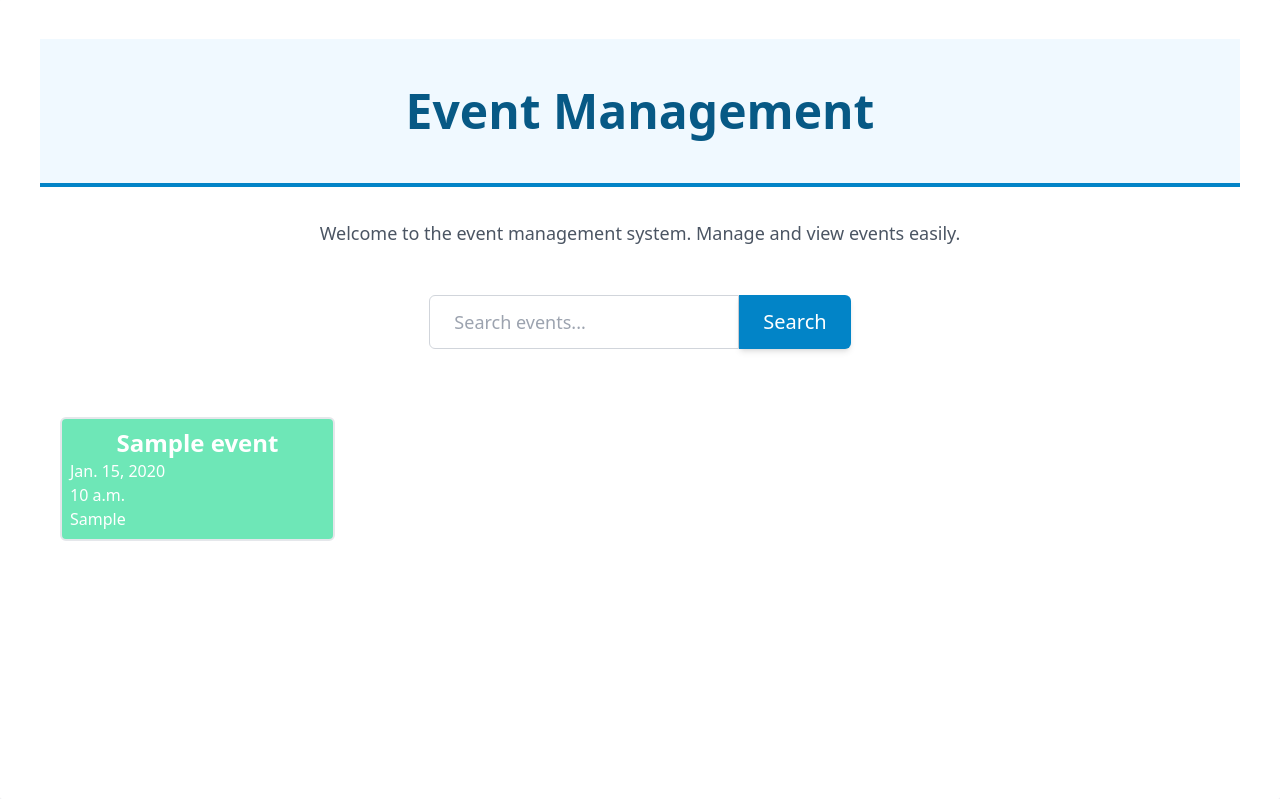
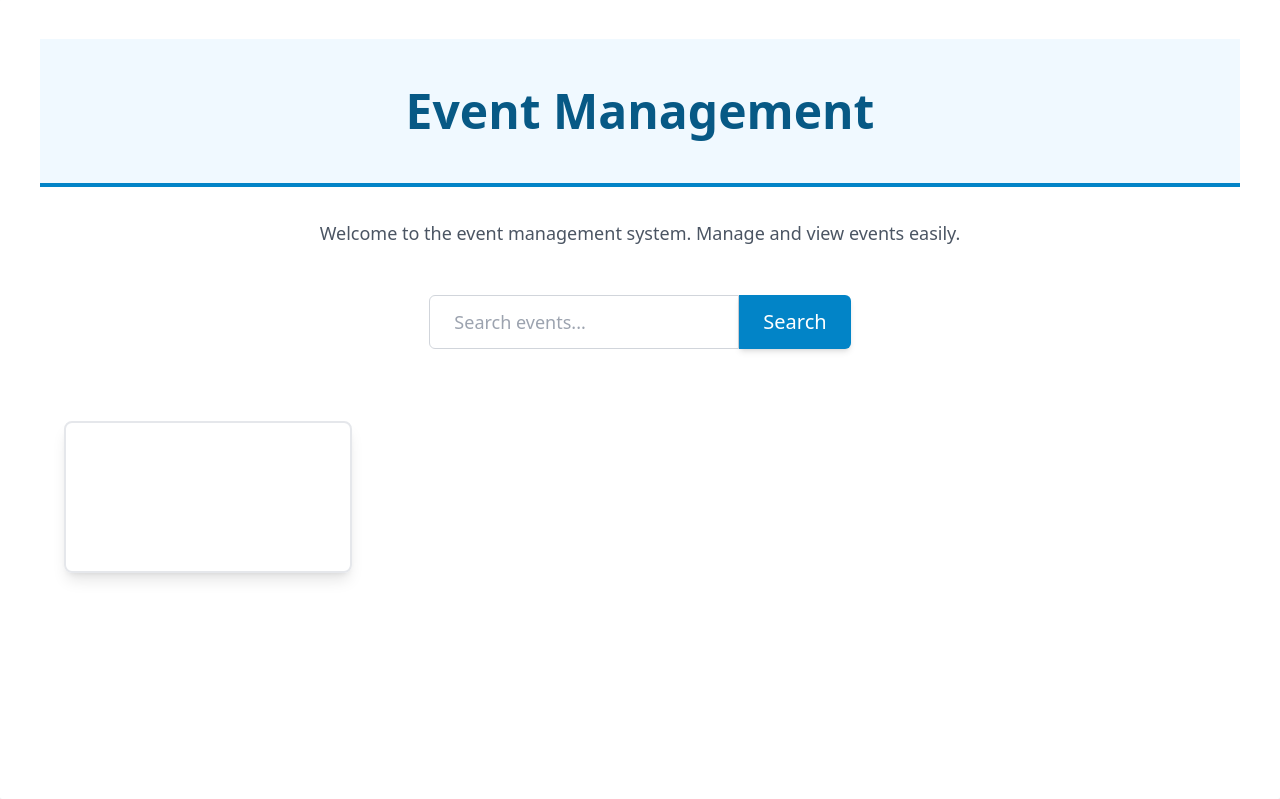
Before and after one commit to Md-Mansor/event_management, a Django app: page / in a window 1280 px wide. Shown: the part 161-960 px from the top of the page. Run offline with Django 5.2, Linux system fonts and the light colour scheme; tables that the repository leaves empty hold one stand-in row (values such as "Sample post").

Commit message:
make design better

```diff
--- a/event/templates/home.html
+++ b/event/templates/home.html
@@ -27,18 +27,18 @@
   </form>
 </div>
 
-<section class="grid grid-cols-4 gap-5 p-5 text-white mt-12">
+<section class="grid grid-cols-1 sm:grid-cols-2 md:grid-cols-3 lg:grid-cols-4 gap-6 p-6 text-white mt-12">
   {% if events %}
     {% for event in events %}
-    <div class="bg-emerald-300 border-2 rounded-md p-2">
-      <p class="text-2xl font-bold text-center">{{ event.name }}</p>
-      <p>{{ event.date }}</p>
-      <p>{{ event.time }}</p>
-      <p>{{ event.location }}</p>
+    <div class="bg-emerald-500 border-2 border-emerald-700 rounded-lg p-4 shadow-lg transition-transform transform hover:scale-105">
+      <p class="text-2xl font-bold text-center mb-2">{{ event.name }}</p>
+      <p class="text-lg text-gray-100"><strong>Date:</strong> {{ event.date }}</p>
+      <p class="text-lg text-gray-100"><strong>Time:</strong> {{ event.time }}</p>
+      <p class="text-lg text-gray-100"><strong>Location:</strong> {{ event.location }}</p>
     </div>
     {% endfor %}
   {% else %}
-    <p class="text-center text-gray-500">No events found.</p>
+    <p class="text-center text-gray-400 col-span-full text-xl">No events found.</p>
   {% endif %}
 </section>
 
```
